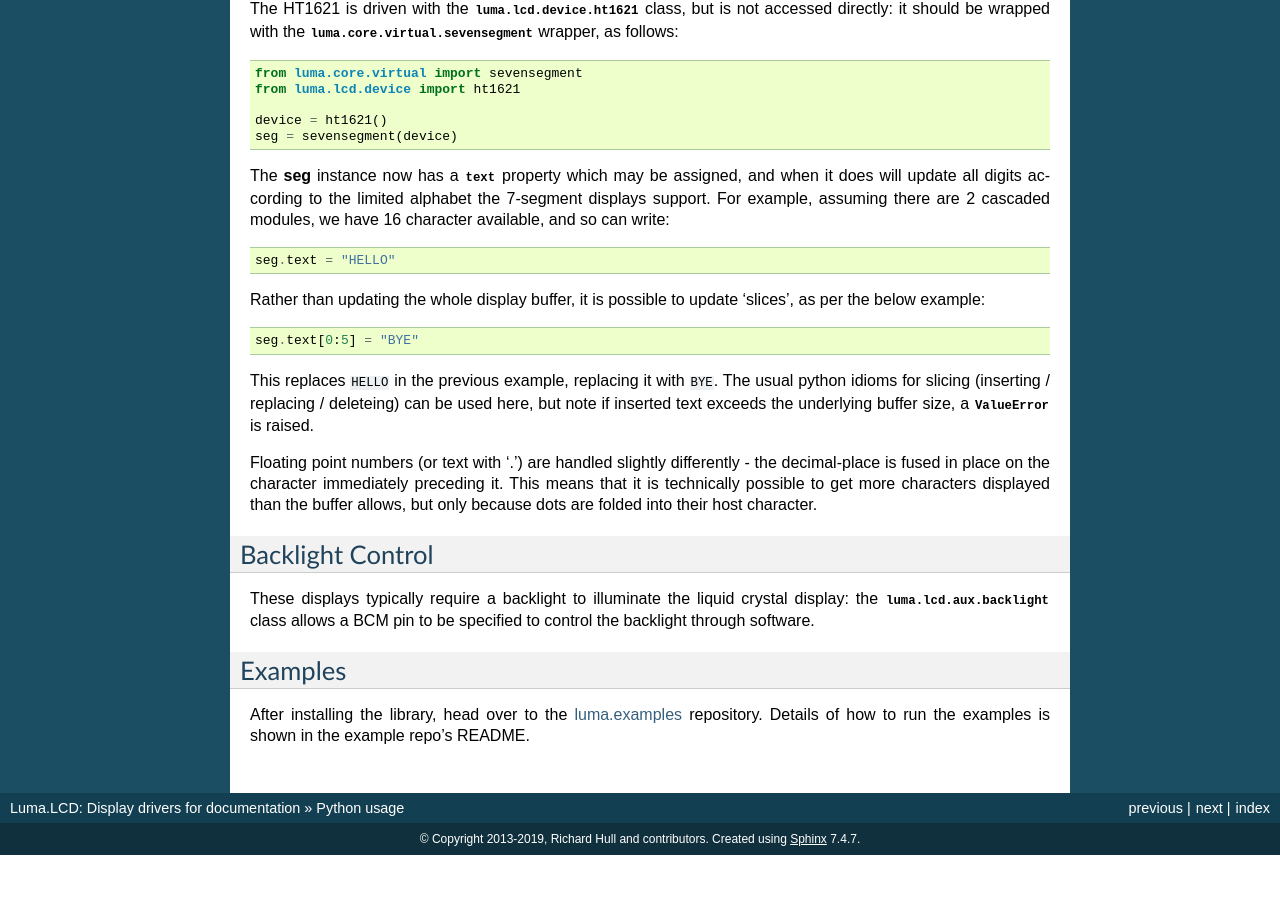
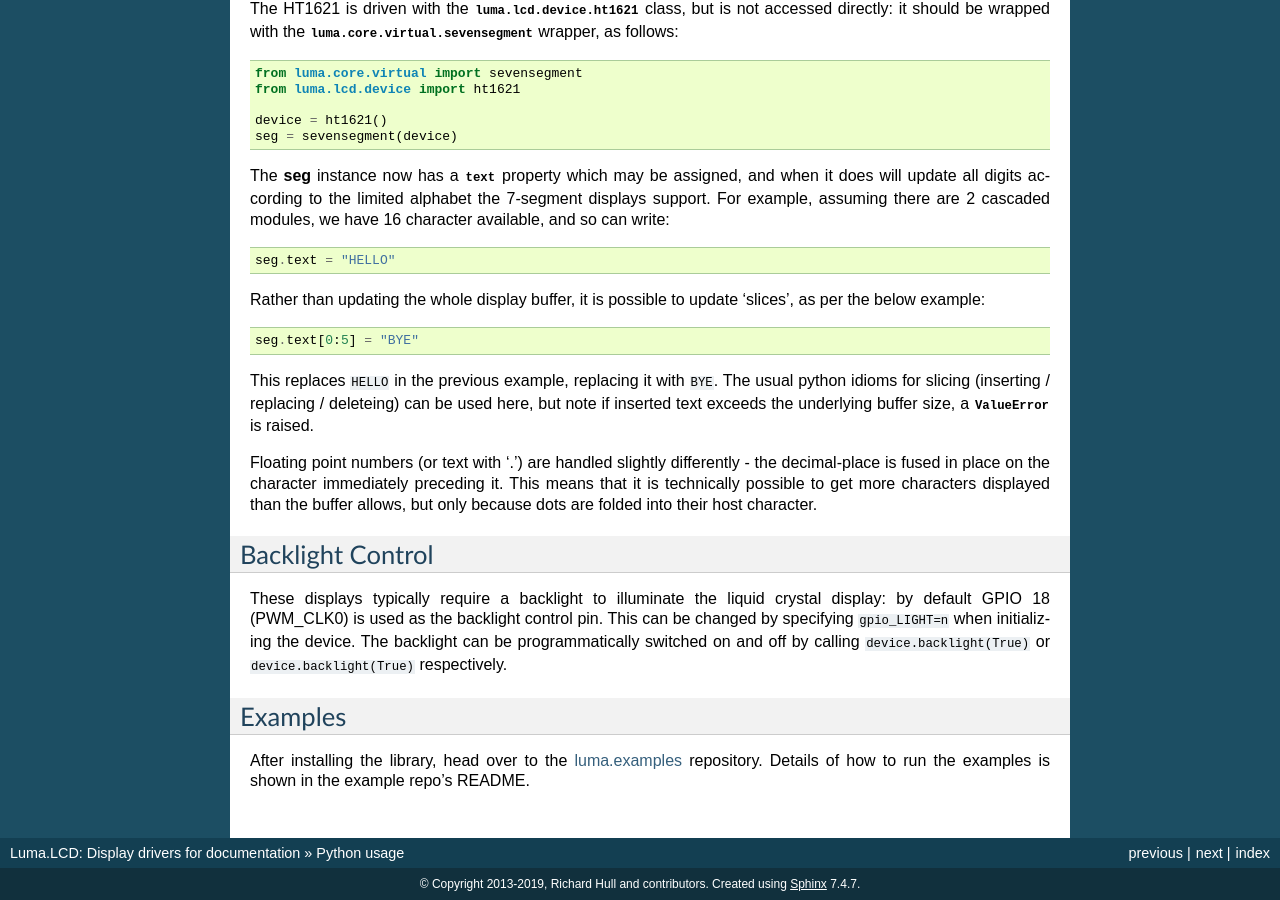
Before and after one commit to rm-hull/luma.lcd, a Sphinx documentation site: the page built from doc/python-usage.rst, in a window 1280 px wide and 900 px high, scrolled down 1509 px. Built offline with Sphinx 7.4.7, drawn with Linux system fonts in a browser that asks for light colours; the version number could not be read and is left out; before the commit the page ends 2364 px from its top, so only the background shows below that.

Commit message:
Update docs, illustrating new device.backlight() usage

```diff
--- a/doc/python-usage.rst
+++ b/doc/python-usage.rst
@@ -137,8 +137,10 @@ buffer allows, but only because dots are folded into their host character.
 Backlight Control
 ^^^^^^^^^^^^^^^^^
 These displays typically require a backlight to illuminate the liquid crystal
-display: the :py:class:`luma.lcd.aux.backlight` class allows a BCM pin to
-be specified to control the backlight through software.
+display: by default GPIO 18 (PWM_CLK0) is used as the backlight control pin.
+This can  be changed by specifying ``gpio_LIGHT=n`` when initializing the
+device. The backlight can be programmatically switched on and off by calling
+``device.backlight(True)`` or ``device.backlight(True)`` respectively.
 
 Examples
 ^^^^^^^^
```
